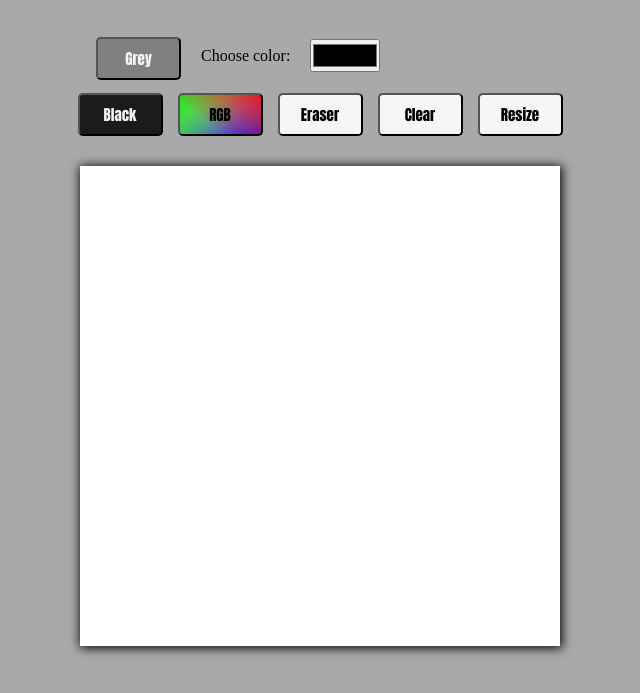
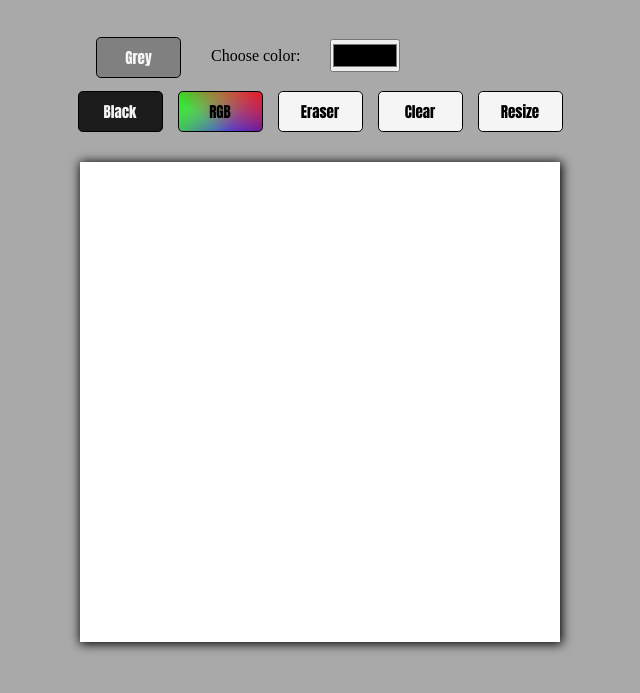
Before and after one commit to EyeIgnite/TOP-Etch-a-Sketch, a plain HTML site: page index.html in a window 1280 px wide. Shown: the part 71-764 px from the top of the page, without its empty margins (320-960 px from the left). Drawn offline with Linux system fonts and the light colour scheme.

Commit message:
add border to buttons and increase gap between top buttons

```diff
--- a/styles.css
+++ b/styles.css
@@ -30,7 +30,7 @@ h1 {
   width: 35%;
   display: flex;
   justify-content: flex-start;
-  gap: 20px;
+  gap: 30px;
 }
 
 #grey-scale {
@@ -48,6 +48,7 @@ button {
   font-family: Impact, Haettenschweiler, 'Arial Narrow Bold', sans-serif;
   background-color: whitesmoke;
   border-radius: .3rem;
+  border: 1px solid black;
 }
 
 button:active {
@@ -64,6 +65,7 @@ button:hover {
   color: whitesmoke;
   background-color: #1B1B1B;
 }
+
 
 #rgb {
   background: linear-gradient(217deg, rgba(255,0,0,.8), rgba(255,0,0,0) 70.71%),
```
